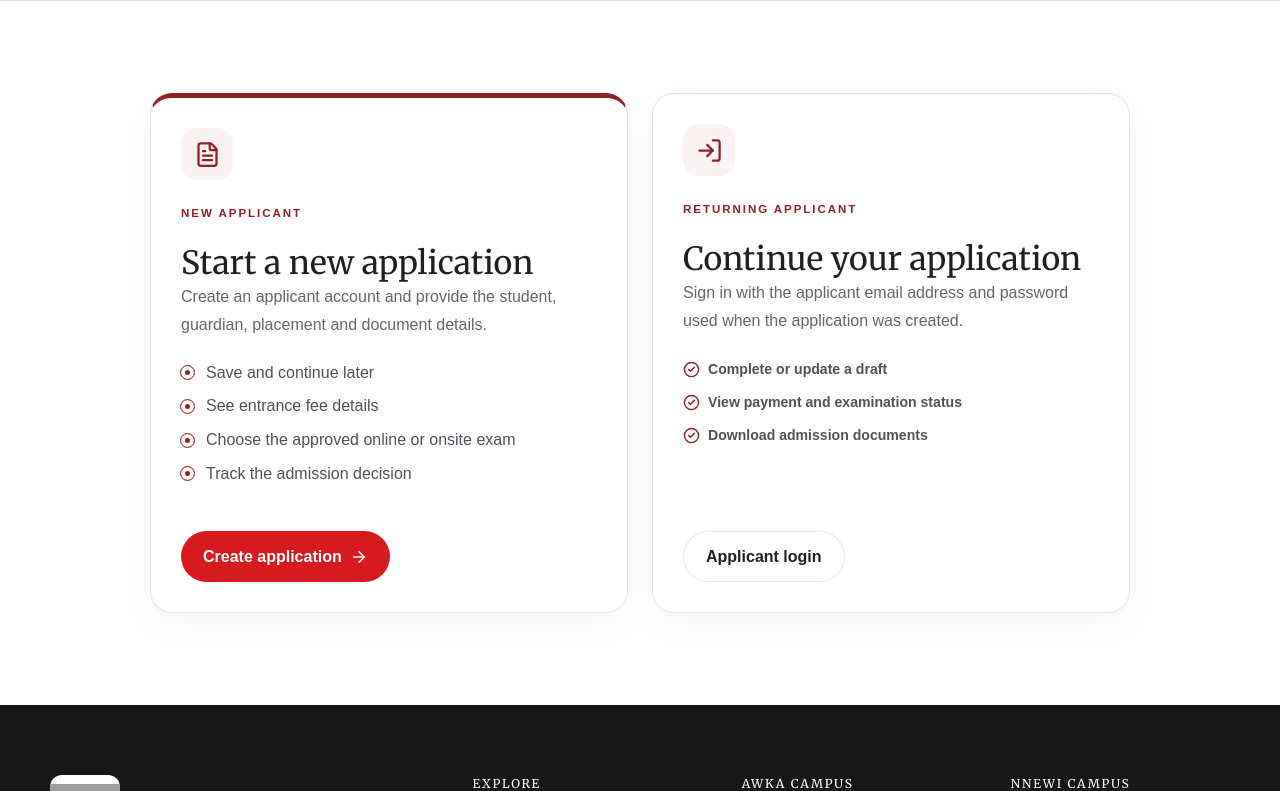
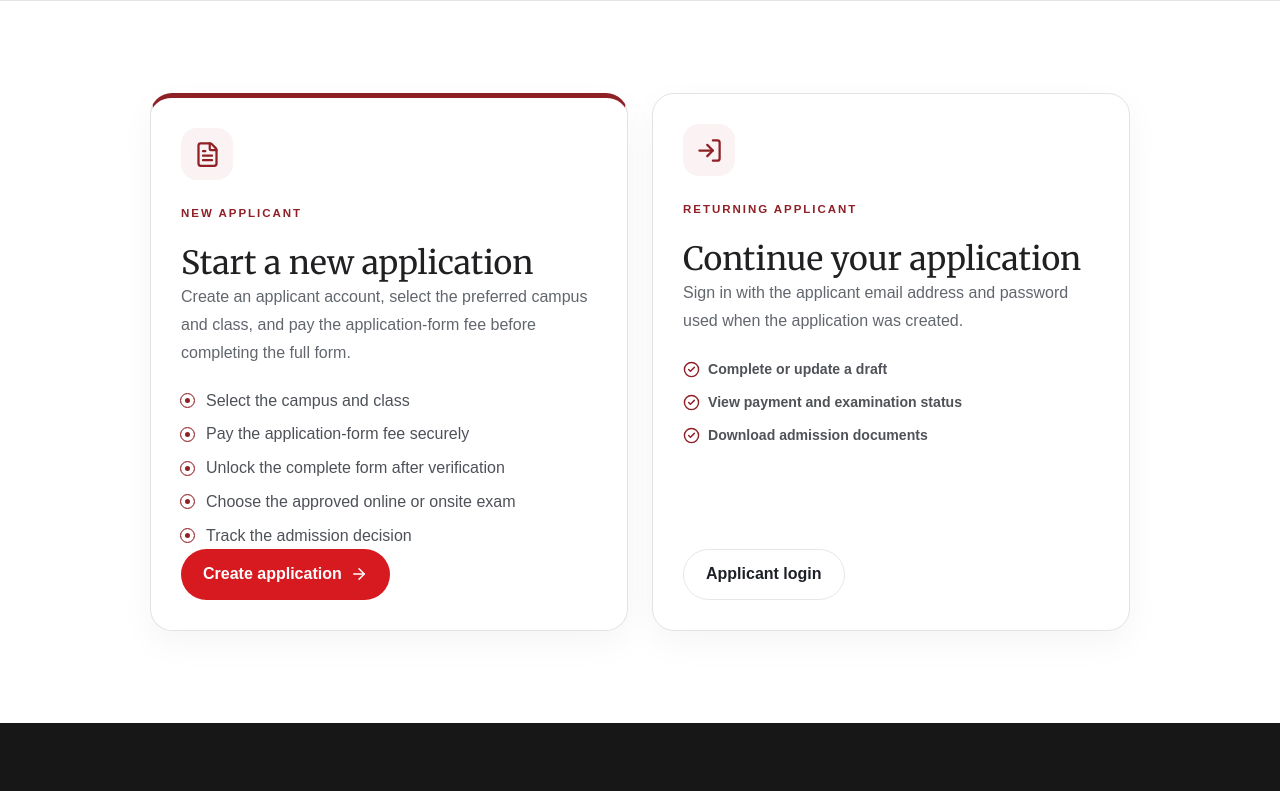
Before and after one commit to petraacademy14-cloud/petra_LMS, a Next.js app: page /apply in a window 1280 px wide. Shown: the part 572-1363 px from the top of the page. Built offline with nearby package versions, Linux system fonts and the light colour scheme; no server answers; the database is empty; grey boxes are pictures that could not be loaded.

Commit message:
Explain the payment-gated applicant journey

```diff
--- a/src/app/(marketing)/apply/page.tsx
+++ b/src/app/(marketing)/apply/page.tsx
@@ -36,10 +36,11 @@ export default function ApplyPage() {
             <span className="card-icon"><FileText size={27} /></span>
             <span className="section-kicker">New applicant</span>
             <h2>Start a new application</h2>
-            <p>Create an applicant account and provide the student, guardian, placement and document details.</p>
+            <p>Create an applicant account, select the preferred campus and class, and pay the application-form fee before completing the full form.</p>
             <ul className="check-list">
-              <li>Save and continue later</li>
-              <li>See entrance fee details</li>
+              <li>Select the campus and class</li>
+              <li>Pay the application-form fee securely</li>
+              <li>Unlock the complete form after verification</li>
               <li>Choose the approved online or onsite exam</li>
               <li>Track the admission decision</li>
             </ul>
```
